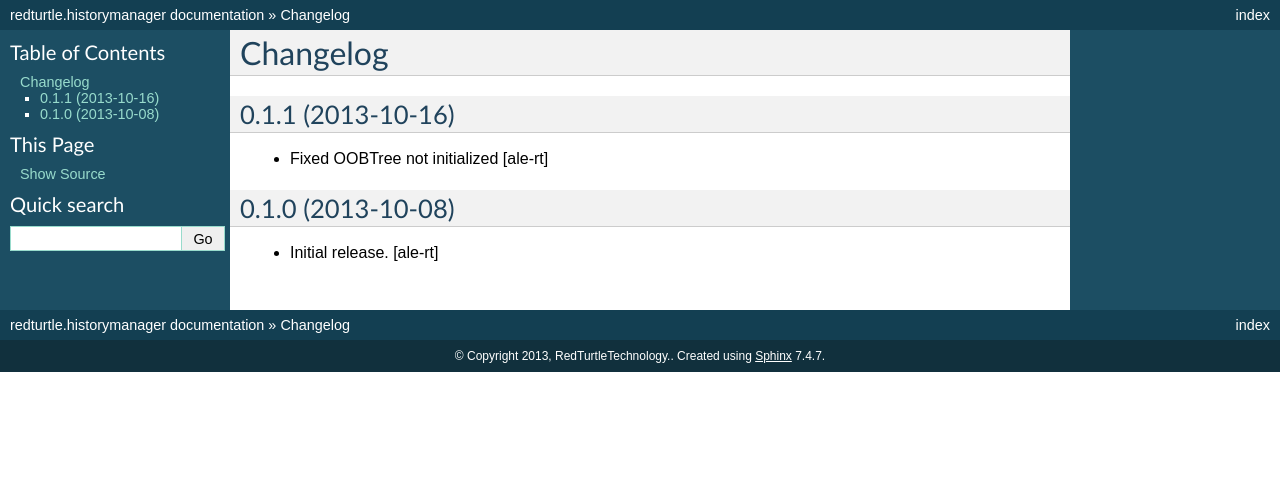
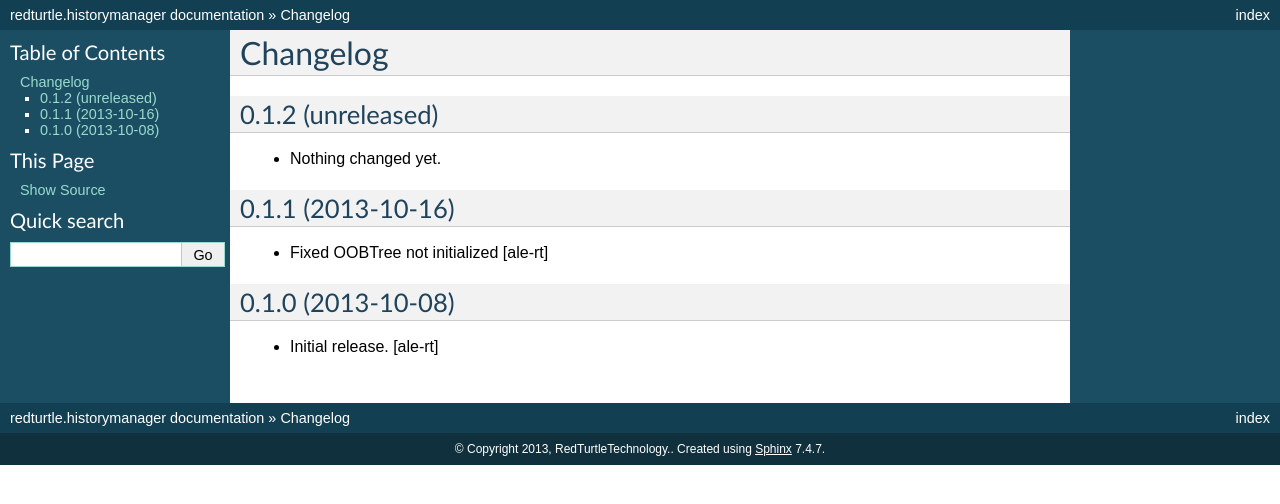
Before and after one commit to RedTurtle/redturtle.historymanager, a Sphinx documentation site: the page built from docs/CHANGELOG.rst, in a window 1280 px wide. Shown: the top 504 px of the page. Built offline with Sphinx 7.4.7, drawn with Linux system fonts in a browser that asks for light colours.

Commit message:
Back to development: 0.1.2

```diff
--- a/docs/CHANGELOG.rst
+++ b/docs/CHANGELOG.rst
@@ -1,5 +1,11 @@
 Changelog
 =========
+
+
+0.1.2 (unreleased)
+------------------
+
+- Nothing changed yet.
 
 
 0.1.1 (2013-10-16)
--- a/setup.py
+++ b/setup.py
@@ -16,7 +16,7 @@ long_description = \
 
 setup(
     name='redturtle.historymanager',
-    version='0.1.1',
+    version='0.1.2.dev0',
     description="RedTurtle History Manager",
     long_description=long_description,
     # Get more from http://pypi.python.org/pypi?%3Aaction=list_classifiers
```
